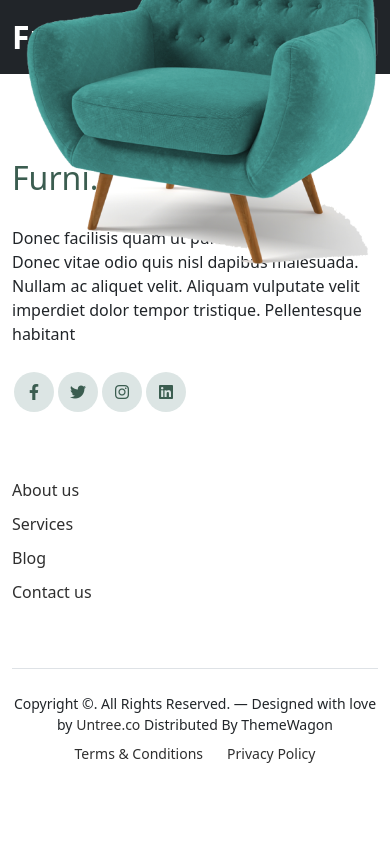
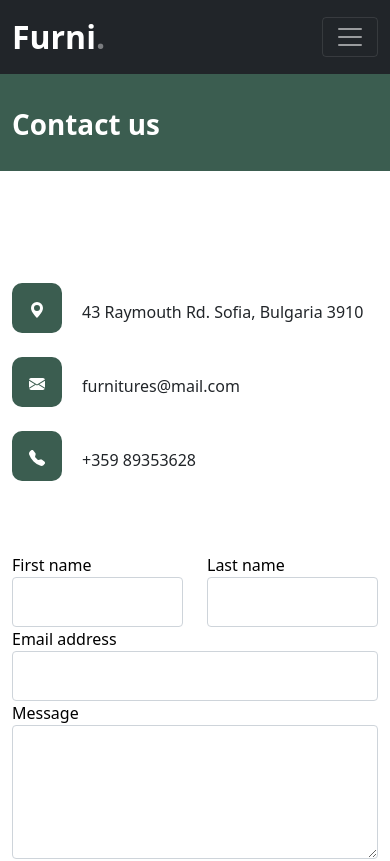
Before and after one commit to ErikLozanov/furniture-store, a React (Vite) app in the folder furniture-store/: page /contact-us in a window 390 px wide. Shown: the top 861 px of the page. Built offline with nearby package versions, Linux system fonts and the light colour scheme.

Commit message:
Added Login section

```diff
--- a/furniture-store/css/style.css
+++ b/furniture-store/css/style.css
@@ -724,3 +724,15 @@
 .shop-hero-img {
   width: 400px;
 }
+
+#guest {
+  display: flex;
+}
+
+
+
+.gradient-custom {
+  /* fallback for old browsers */
+  background: honeydew;
+
+  }
--- a/furniture-store/src/App.jsx
+++ b/furniture-store/src/App.jsx
@@ -5,6 +5,8 @@
 import { Shop } from "./components/Shop/Shop";
 import { About } from "./components/About/About";
 import { Blog } from "./components/Blog/Blog";
+import { Contact } from "./components/Contact/Contact";
+import { Login } from "./components/Login/Login";
 function App() {
 
   return (
@@ -15,6 +17,8 @@
     <Route path='/shop' element={<Shop/>}/>
     <Route path='/about-us' element={<About/>}/>
     <Route path='/blog' element={<Blog/>}/>
+    <Route path='/contact-us' element={<Contact/>}/>
+    <Route path='/login' element={<Login/>}/>
     </Routes>
      <Footer />
     </>
--- /dev/null
+++ b/furniture-store/src/components/Contact/Contact.jsx
@@ -0,0 +1,15 @@
+import { ContactForm } from "./ContactForm/ContactForm";
+import { ContactHeroSection } from "./ContactHeroSection/ContactHeroSection";
+
+
+export const Contact = () => {
+
+
+
+    return (
+        <>
+        <ContactHeroSection />
+        <ContactForm />
+        </>
+    );
+};
--- /dev/null
+++ b/furniture-store/src/components/Contact/ContactForm/ContactForm.jsx
@@ -0,0 +1,143 @@
+
+export const ContactForm = () => {
+
+
+    return (
+        <div className="untree_co-section">
+  <div className="container">
+    <div className="block">
+      <div className="row justify-content-center">
+        <div className="col-md-8 col-lg-8 pb-4">
+          <div className="row mb-5">
+            <div className="col-lg-4">
+              <div
+                className="service no-shadow align-items-center link horizontal d-flex active"
+                data-aos="fade-left"
+                data-aos-delay={0}
+              >
+                <div className="service-icon color-1 mb-4">
+                  <svg
+                    xmlns="http://www.w3.org/2000/svg"
+                    width={16}
+                    height={16}
+                    fill="currentColor"
+                    className="bi bi-geo-alt-fill"
+                    viewBox="0 0 16 16"
+                  >
+                    <path d="M8 16s6-5.686 6-10A6 6 0 0 0 2 6c0 4.314 6 10 6 10zm0-7a3 3 0 1 1 0-6 3 3 0 0 1 0 6z" />
+                  </svg>
+                </div>{" "}
+                {/* /.icon */}
+                <div className="service-contents">
+                  <p>43 Raymouth Rd. Sofia, Bulgaria 3910</p>
+                </div>{" "}
+                {/* /.service-contents*/}
+              </div>{" "}
+              {/* /.service */}
+            </div>
+            <div className="col-lg-4">
+              <div
+                className="service no-shadow align-items-center link horizontal d-flex active"
+                data-aos="fade-left"
+                data-aos-delay={0}
+              >
+                <div className="service-icon color-1 mb-4">
+                  <svg
+                    xmlns="http://www.w3.org/2000/svg"
+                    width={16}
+                    height={16}
+                    fill="currentColor"
+                    className="bi bi-envelope-fill"
+                    viewBox="0 0 16 16"
+                  >
+                    <path d="M.05 3.555A2 2 0 0 1 2 2h12a2 2 0 0 1 1.95 1.555L8 8.414.05 3.555zM0 4.697v7.104l5.803-3.558L0 4.697zM6.761 8.83l-6.57 4.027A2 2 0 0 0 2 14h12a2 2 0 0 0 1.808-1.144l-6.57-4.027L8 9.586l-1.239-.757zm3.436-.586L16 11.801V4.697l-5.803 3.546z" />
+                  </svg>
+                </div>{" "}
+                {/* /.icon */}
+                <div className="service-contents">
+                  <p>furnitures@mail.com</p>
+                </div>{" "}
+                {/* /.service-contents*/}
+              </div>{" "}
+              {/* /.service */}
+            </div>
+            <div className="col-lg-4">
+              <div
+                className="service no-shadow align-items-center link horizontal d-flex active"
+                data-aos="fade-left"
+                data-aos-delay={0}
+              >
+                <div className="service-icon color-1 mb-4">
+                  <svg
+                    xmlns="http://www.w3.org/2000/svg"
+                    width={16}
+                    height={16}
+                    fill="currentColor"
+                    className="bi bi-telephone-fill"
+                    viewBox="0 0 16 16"
+                  >
+                    <path
+                      fillRule="evenodd"
+                      d="M1.885.511a1.745 1.745 0 0 1 2.61.163L6.29 2.98c.329.423.445.974.315 1.494l-.547 2.19a.678.678 0 0 0 .178.643l2.457 2.457a.678.678 0 0 0 .644.178l2.189-.547a1.745 1.745 0 0 1 1.494.315l2.306 1.794c.829.645.905 1.87.163 2.611l-1.034 1.034c-.74.74-1.846 1.065-2.877.702a18.634 18.634 0 0 1-7.01-4.42 18.634 18.634 0 0 1-4.42-7.009c-.362-1.03-.037-2.137.703-2.877L1.885.511z"
+                    />
+                  </svg>
+                </div>{" "}
+                {/* /.icon */}
+                <div className="service-contents">
+                  <p>+359 89353628</p>
+                </div>{" "}
+                {/* /.service-contents*/}
+              </div>{" "}
+              {/* /.service */}
+            </div>
+          </div>
+          <form>
+            <div className="row">
+              <div className="col-6">
+                <div className="form-group">
+                  <label className="text-black" htmlFor="fname">
+                    First name
+                  </label>
+                  <input type="text" className="form-control" id="fname" />
+                </div>
+              </div>
+              <div className="col-6">
+                <div className="form-group">
+                  <label className="text-black" htmlFor="lname">
+                    Last name
+                  </label>
+                  <input type="text" className="form-control" id="lname" />
+                </div>
+              </div>
+            </div>
+            <div className="form-group">
+              <label className="text-black" htmlFor="email">
+                Email address
+              </label>
+              <input type="email" className="form-control" id="email" />
+            </div>
+            <div className="form-group mb-5">
+              <label className="text-black" htmlFor="message">
+                Message
+              </label>
+              <textarea
+                name=""
+                className="form-control"
+                id="message"
+                cols={30}
+                rows={5}
+                defaultValue={""}
+              />
+            </div>
+            <button type="submit" className="btn btn-primary-hover-outline">
+              Send Message
+            </button>
+          </form>
+        </div>
+      </div>
+    </div>
+  </div>
+</div>
+
+    );
+};
--- /dev/null
+++ b/furniture-store/src/components/Contact/ContactHeroSection/ContactHeroSection.jsx
@@ -0,0 +1,21 @@
+export const ContactHeroSection = () => {
+
+
+    return (
+        <div className="hero">
+  <div className="container">
+    <div className="row justify-content-between">
+      <div className="col-lg-5">
+        <div className="intro-excerpt">
+          <h1>Contact us</h1>
+        </div>
+      </div>
+      <div className="col-lg-7">
+
+      </div>
+    </div>
+  </div>
+</div>
+
+    );
+};
--- a/furniture-store/src/components/Header/Header.jsx
+++ b/furniture-store/src/components/Header/Header.jsx
@@ -25,7 +25,13 @@
 					</ul>
 
 					<ul className="custom-navbar-cta navbar-nav mb-2 mb-md-0 ms-5">
-						<li><a className="nav-link" href="#"><img src="images/user.svg"/></a></li>
+						<div id="user">
+					    <li><Link className="nav-link" to="/logout">Logout</Link></li>
+						</div>
+						<div id="guest">
+					    <li><Link className="nav-link" to="/login">Login</Link></li>
+						<li><Link className="nav-link" to="/register">Register</Link></li>
+						</div>
 						<li><a className="nav-link" href="cart.html"><img src="images/cart.svg"/></a></li>
 					</ul>
 				</div>
--- /dev/null
+++ b/furniture-store/src/components/Login/Login.jsx
@@ -0,0 +1,61 @@
+export const Login = () => {
+
+    return (
+      <section className="vh-100 gradient-custom">
+      <div className="container py-5 h-100">
+        <div className="row d-flex justify-content-center align-items-center h-100">
+          <div className="col-12 col-md-8 col-lg-6 col-xl-5">
+            <div
+              className="card bg-dark text-white"
+              style={{ borderRadius: "1rem" }}
+            >
+              <div className="card-body p-5 text-center">
+                <div className="mb-md-5 mt-md-4 pb-5">
+                  <h2 className="fw-bold mb-2 text-uppercase">Login</h2>
+                  <p className="text-white-50 mb-5">
+                    Please enter your login and password!
+                  </p>
+                  <div className="form-outline form-white mb-4">
+                    <input
+                      type="email"
+                      id="typeEmailX"
+                      className="form-control form-control-lg"
+                    />
+                    <label className="form-label" htmlFor="typeEmailX">
+                      Email
+                    </label>
+                  </div>
+                  <div className="form-outline form-white mb-4">
+                    <input
+                      type="password"
+                      id="typePasswordX"
+                      className="form-control form-control-lg"
+                    />
+                    <label className="form-label" htmlFor="typePasswordX">
+                      Password
+                    </label>
+                  </div>
+                  <button
+                    className="btn btn-outline-light btn-lg px-5"
+                    type="submit"
+                  >
+                    Login
+                  </button>
+                </div>
+                <div>
+                  <p className="mb-0">
+                    Don't have an account?{" "}
+                    <a href="#!" className="text-white-50 fw-bold">
+                      Sign Up
+                    </a>
+                  </p>
+                </div>
+              </div>
+            </div>
+          </div>
+        </div>
+      </div>
+    </section>
+
+    );
+};
```
